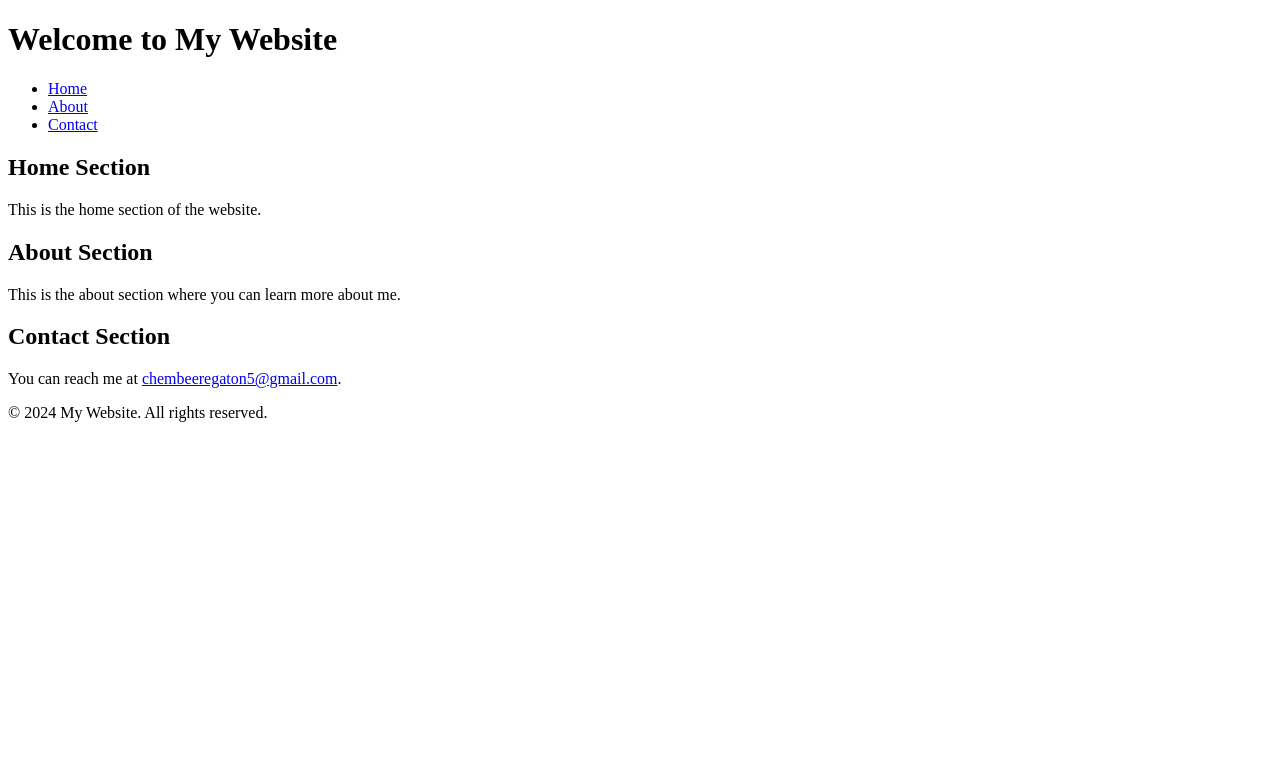
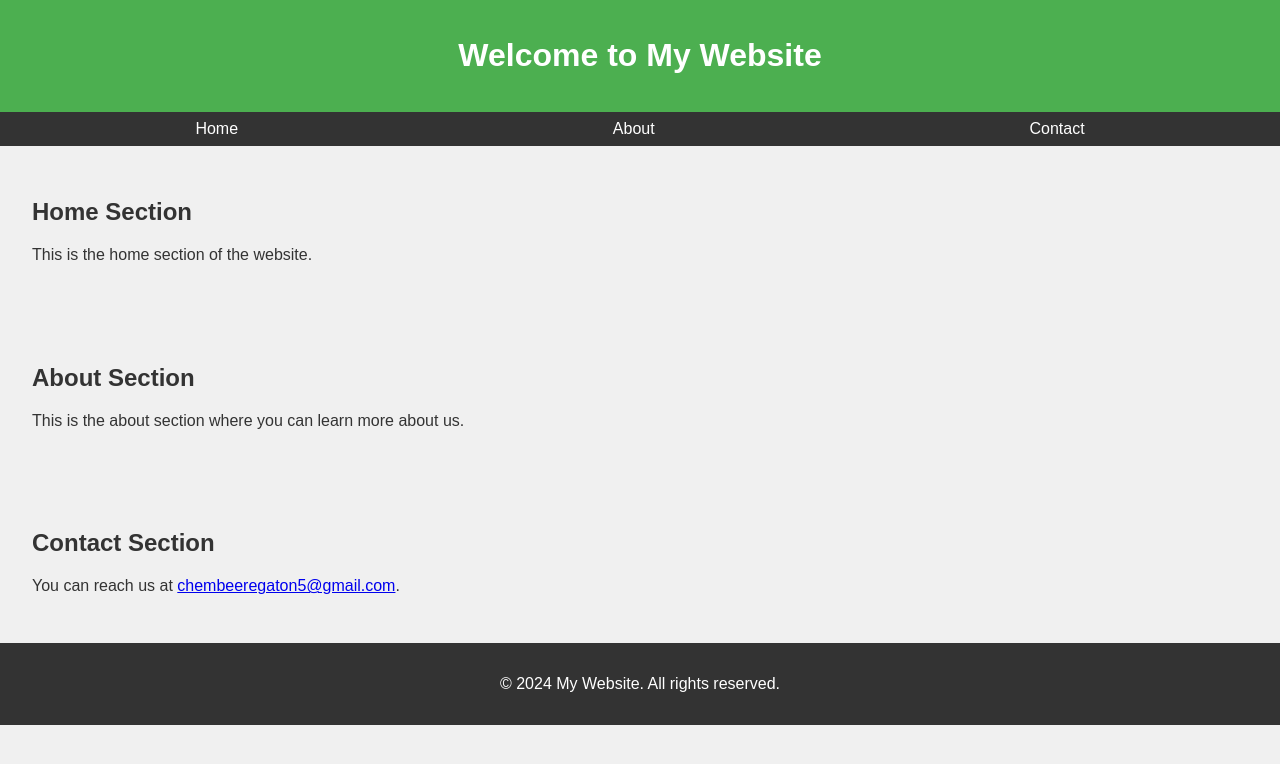
Before and after one commit to ChemzRegaton/htmltags, a plain HTML site: page index.html in a window 1280 px wide. Drawn offline with Linux system fonts and the light colour scheme.

Commit message:
Update index.html

```diff
--- a/index.html
+++ b/index.html
@@ -3,7 +3,53 @@
 <head>
     <meta charset="UTF-8">
     <meta name="viewport" content="width=device-width, initial-scale=1.0">
-    <title>Website</title>
+    <title>Sample HTML Page</title>
+    <style>
+        body {
+            background-color: #f0f0f0;
+            color: #333;
+            font-family: Arial, sans-serif;
+            margin: 0;
+            padding: 0;
+        }
+
+        header {
+            background-color: #4CAF50;
+            color: white;
+            text-align: center;
+            padding: 1em;
+        }
+
+        nav {
+            background-color: #333;
+            color: white;
+            padding: 0.5em;
+        }
+
+        nav ul {
+            list-style-type: none;
+            margin: 0;
+            padding: 0;
+            display: flex;
+            justify-content: space-around;
+        }
+
+        nav a {
+            text-decoration: none;
+            color: white;
+        }
+
+        section {
+            padding: 2em;
+        }
+
+        footer {
+            background-color: #333;
+            color: white;
+            text-align: center;
+            padding: 1em;
+        }
+    </style>
 </head>
 <body>
 
@@ -26,12 +72,12 @@
 
     <section id="about">
         <h2>About Section</h2>
-        <p>This is the about section where you can learn more about me.</p>
+        <p>This is the about section where you can learn more about us.</p>
     </section>
 
     <section id="contact">
         <h2>Contact Section</h2>
-        <p>You can reach me at <a href="mailto:chembeeregaton5@gmail.com">chembeeregaton5@gmail.com</a>.</p>
+        <p>You can reach us at <a href="mailto:chembeeregaton5@gmail.com">chembeeregaton5@gmail.com</a>.</p>
     </section>
 
     <footer>
```
